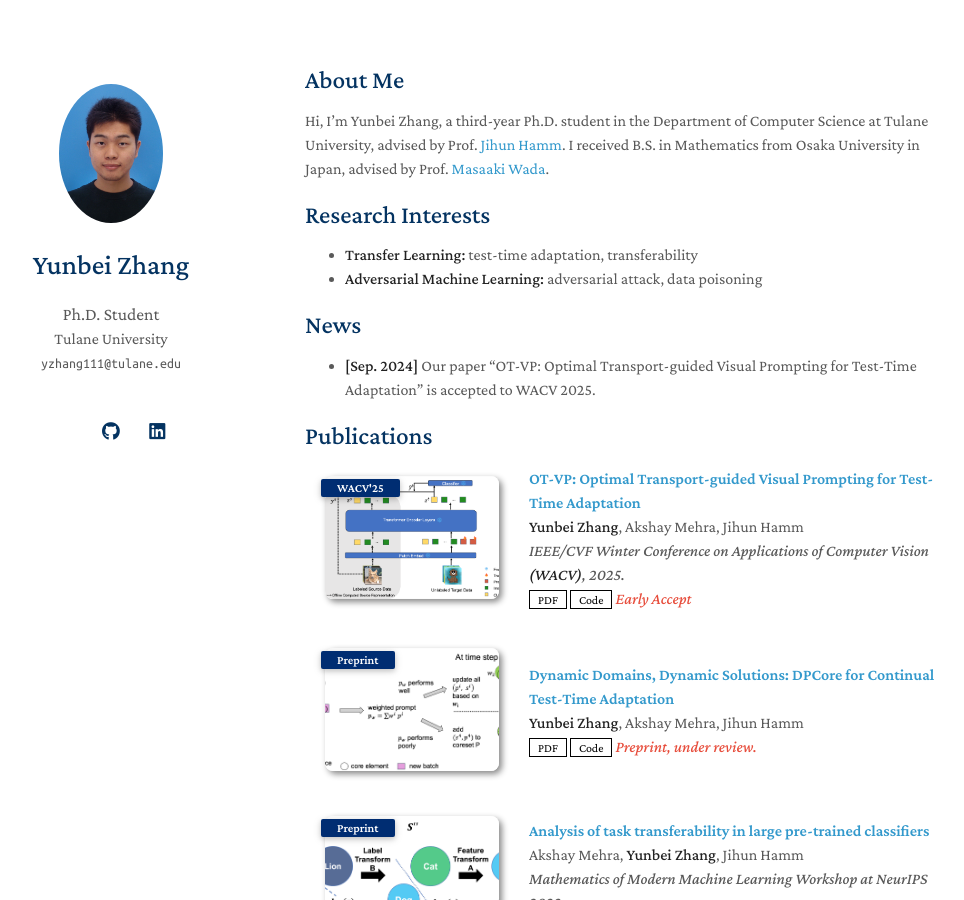
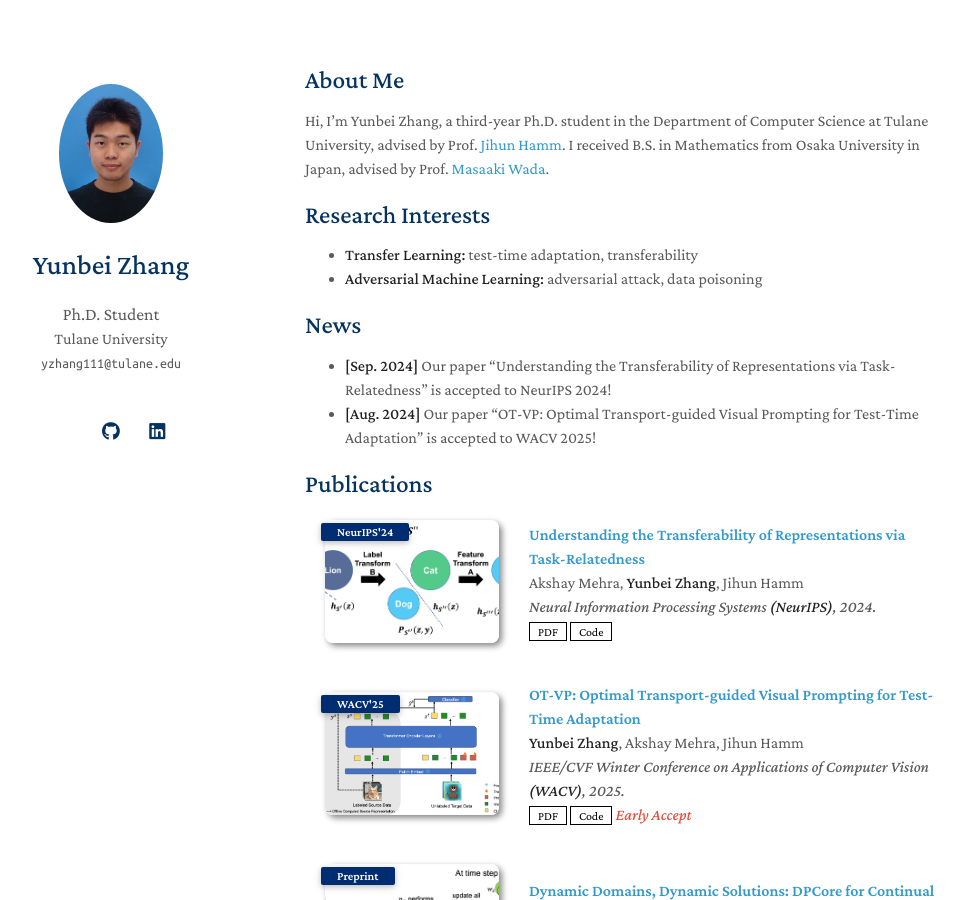
Before and after one commit to zybeich/zybeich.github.io, a Jekyll site: the page built from index.md, in a window 1280 px wide and 900 px high. Shown: the whole window, without its empty margins (165-1129 px from the left). Built offline with Jekyll 4.4.1, drawn with Linux system fonts in a browser that asks for light colours; a style sheet for code colours, icons or effects is not loaded; our own code applies the rules of GitHub Pages for plain Markdown files.

Commit message:
update news

```diff
--- a/_data/publications.yml
+++ b/_data/publications.yml
@@ -1,4 +1,12 @@
 main:
+  - title: "Understanding the Transferability of Representations via Task-Relatedness"
+    authors: Akshay Mehra, <strong>Yunbei Zhang</strong>, Jihun Hamm
+    conference_short: NeurIPS'24
+    conference: Neural Information Processing Systems <strong>(NeurIPS)</strong>, 2024.
+    conference2: Mathematics of Modern Machine Learning Workshop at NeurIPS 2023.
+    pdf: https://arxiv.org/pdf/2307.00823
+    code: https://github.com/hammlab/TaskTransferAnalysis
+    image: ./assets/img/taskrelatedness_fig.png
 
   - title: "OT-VP: Optimal Transport-guided Visual Prompting for Test-Time Adaptation"
     authors: <strong>Yunbei Zhang</strong>, Akshay Mehra, Jihun Hamm
@@ -19,15 +27,6 @@ main:
     # page: https://class-il.mpi-inf.mpg.de/mnemonics/
     # bibtex: https://class-il.mpi-inf.mpg.de/mnemonics/
     image: ./assets/img/dpcore_fig.png
-    notes: Preprint, under review.
-
-  - title: "Analysis of task transferability in large pre-trained classifiers"
-    authors: Akshay Mehra, <strong>Yunbei Zhang</strong>, Jihun Hamm
-    conference_short: Preprint
-    conference: Mathematics of Modern Machine Learning Workshop at NeurIPS 2023.
-    pdf: https://arxiv.org/pdf/2307.00823
-    code: https://github.com/hammlab/TaskTransferAnalysis
-    image: ./assets/img/taskrelatedness_fig.png
     notes: Preprint, under review.
 
   - title: "Test-time Assessment of a Model's Performance on Unseen Domains via Optimal Transport"
--- a/index.md
+++ b/index.md
@@ -4,7 +4,7 @@ layout: homepage
 
 ## About Me
 
-Hi, I'm Yunbei Zhang, a third-year Ph.D. student in the Department of Computer Science at Tulane University, advised by Prof. [Jihun Hamm](https://www.cs.tulane.edu/~jhamm3/). I received B.S. in Mathematics from Osaka University in Japan, advised by Prof. [Masaaki Wada](http://www4.math.sci.osaka-u.ac.jp/~wada/index.html).
+Hi, I'm Yunbei Zhang, a third-year Ph.D. student in the Department of Computer Science at Tulane University, advised by Prof. [Jihun Hamm](https://www.cs.tulane.edu/~jhamm3/). I received B.S. in Mathematics from Osaka University in Japan, advised by Prof. [Masaaki Wada](https://mahoraga.com/masaakiwada/index-en.html).
 
 ## Research Interests
 
@@ -13,7 +13,8 @@ Hi, I'm Yunbei Zhang, a third-year Ph.D. student in the Department of Computer S
 
 ## News
 
-- **[Sep. 2024]** Our paper "OT-VP: Optimal Transport-guided Visual Prompting for Test-Time Adaptation" is accepted to WACV 2025.
+- **[Sep. 2024]** Our paper "Understanding the Transferability of Representations via Task-Relatedness" is accepted to NeurIPS 2024!
+- **[Aug. 2024]** Our paper "OT-VP: Optimal Transport-guided Visual Prompting for Test-Time Adaptation" is accepted to WACV 2025!
 
 
 {% include_relative _includes/publications.md %}
```
